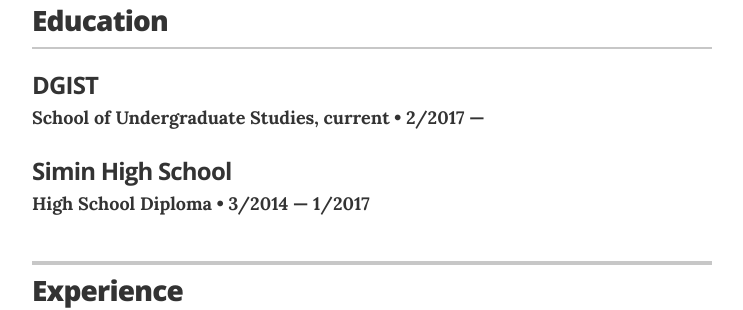
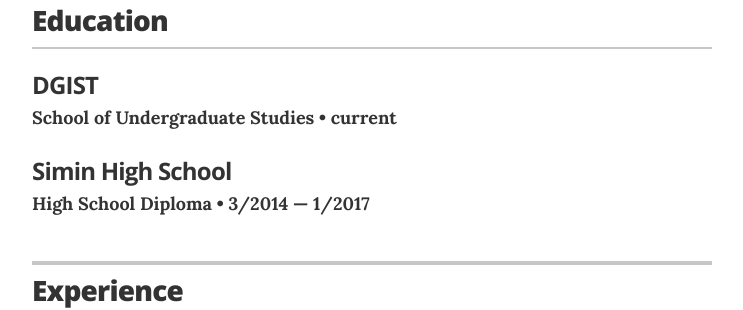
Before and after one commit to pgworld/devwoo.github.io, a Jekyll site: the page built from index.html, in a window 1280 px wide and 900 px high, scrolled down 375 px. Shown: the part 154-464 px from the top of the window, without its empty margins (268-1011 px from the left). Built offline with Jekyll 4.4.1, drawn with Linux system fonts in a browser that asks for light colours.

Commit message:
Update education.yml

```diff
--- a/_data/education.yml
+++ b/_data/education.yml
@@ -1,7 +1,7 @@
 # Degree
-- degree: School of Undergraduate Studies, current
+- degree: School of Undergraduate Studies
   uni: DGIST
-  year: 2/2017 &mdash;
+  year: current
 #  awards:
 #    - award: DGIST 교수협의회 장학생, 2019
 #    - award: Programming lecture Tutor, 2019
```
